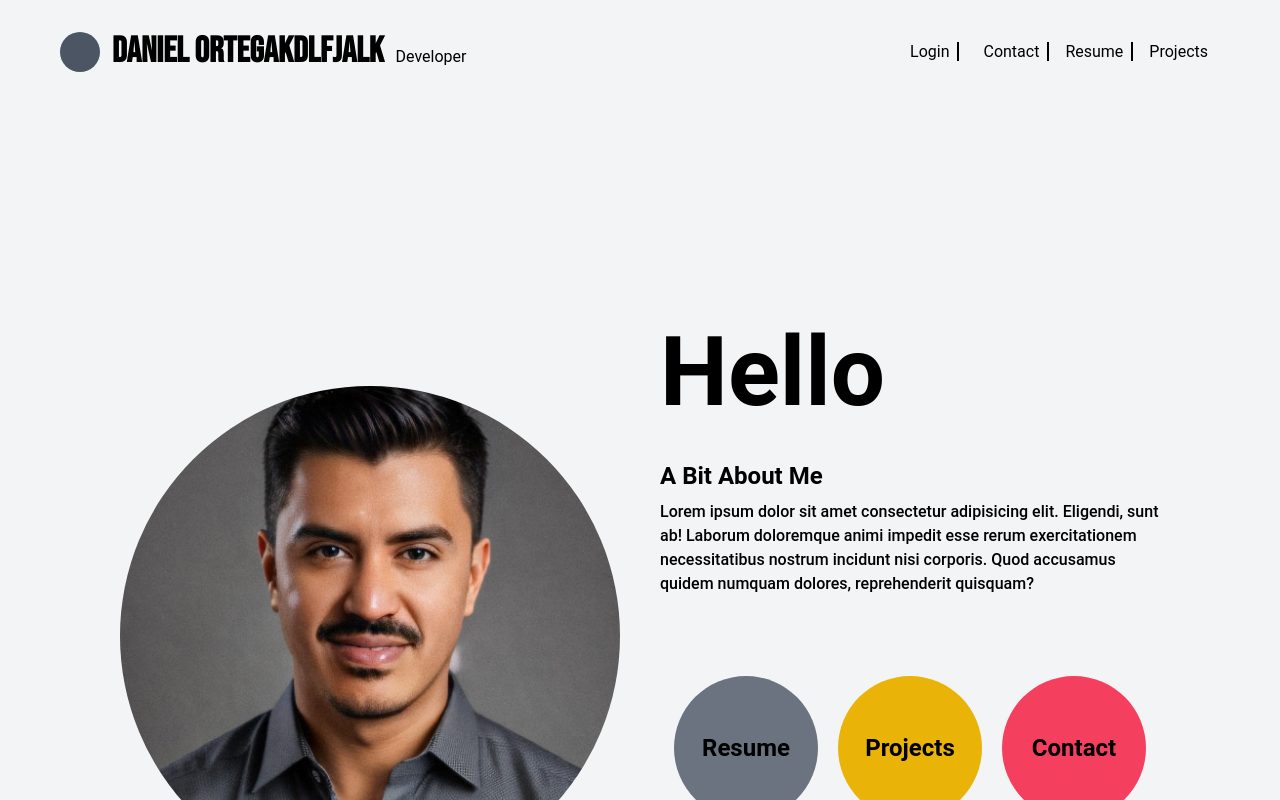
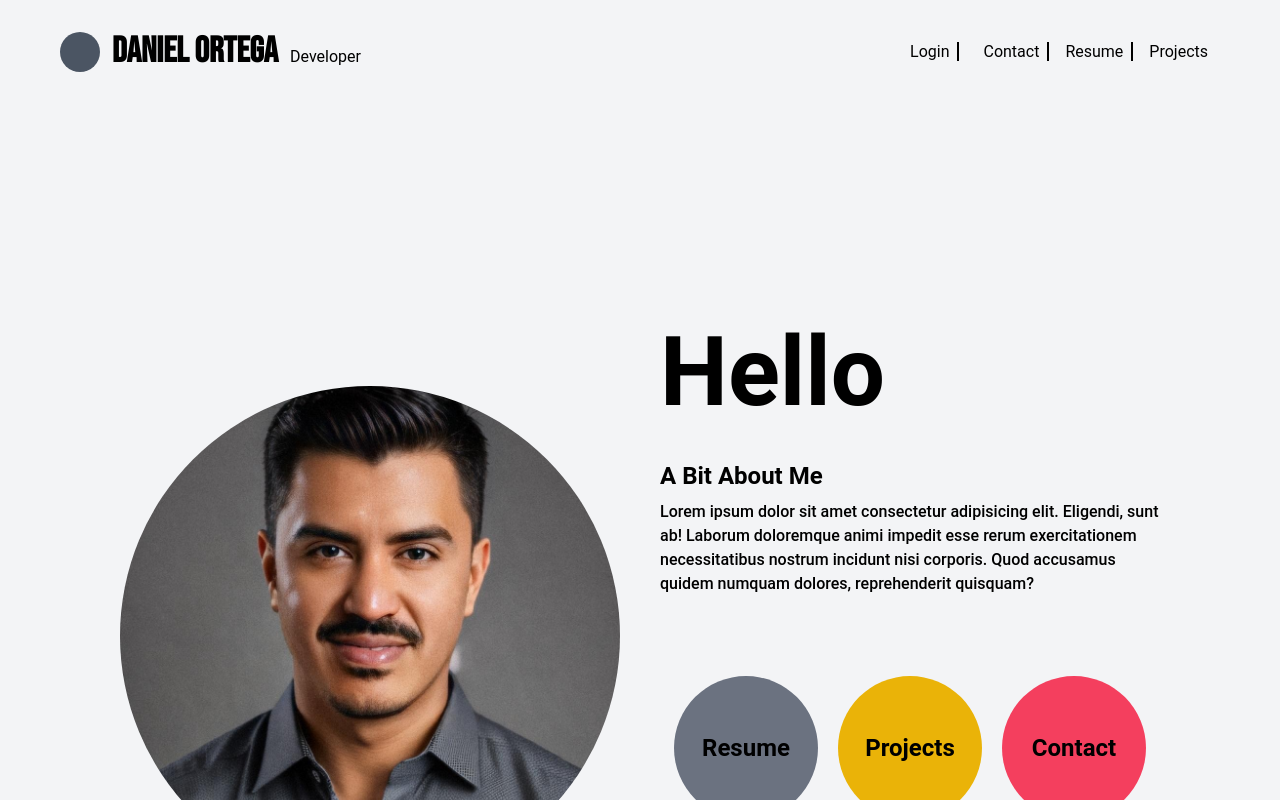
Before and after one commit to Danileson88/personal-website, a React (Vite) app: page / in a window 1280 px wide. Shown: the top 800 px of the page. Built offline with nearby package versions, Linux system fonts and the light colour scheme.

Commit message:
changed Daniel

```diff
--- a/src/components/NavBar.tsx
+++ b/src/components/NavBar.tsx
@@ -10,7 +10,7 @@ const Header: React.FC<HeaderProps> = ({ openMenu, isOpen }) => {
         <span className=" bg-gray-600 rounded-full md:w-10 w-14 md:h-10 h-14  mr-3"></span>
         <div className="flex items-baseline">
           <h1 className=" font-bebas font-extrabold md:text-4xl text-3xl mr-3">
-            Daniel Ortegakdlfjalk
+            Daniel Ortega
           </h1>
           <h4 className=" font-small flex-none">Developer</h4>
         </div>
```
